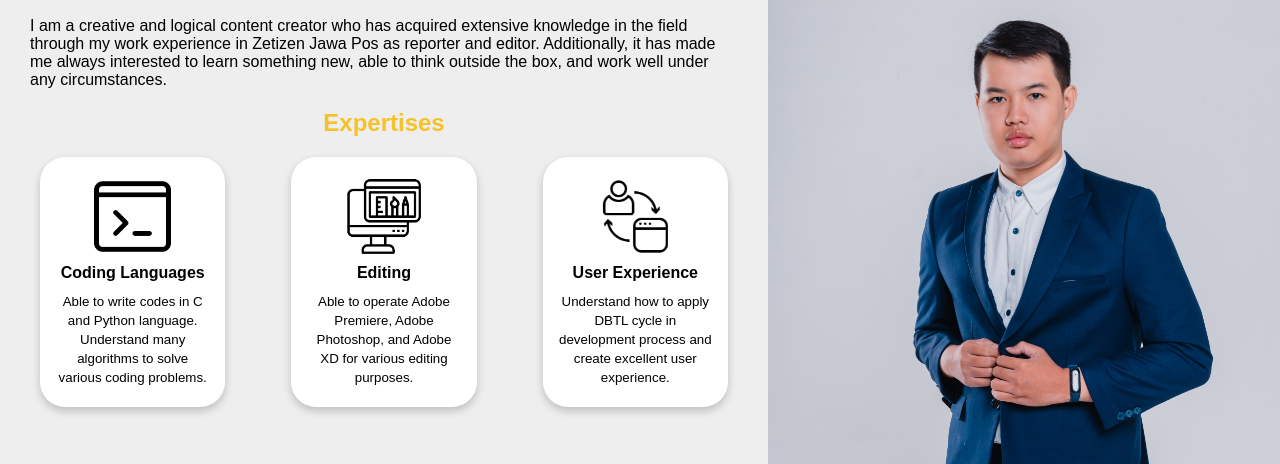
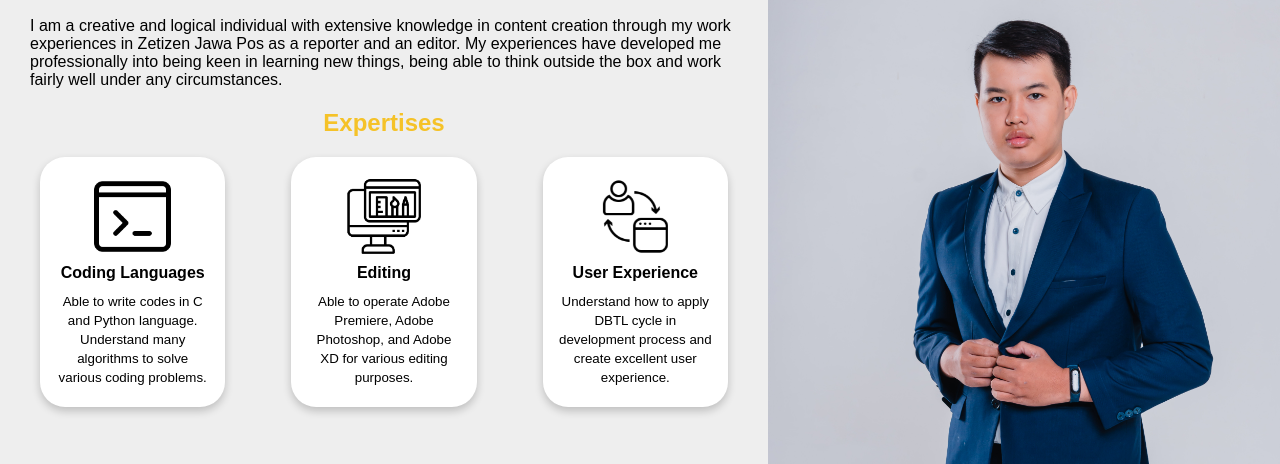
Before and after one commit to kevinc45/kevinc45.github.io, a plain HTML site: page index.html in a window 1280 px wide. Shown: the part 184-648 px from the top of the page. Drawn offline with Linux system fonts and the light colour scheme.

Commit message:
Update index.html

```diff
--- a/index.html
+++ b/index.html
@@ -30,7 +30,7 @@
         <h1>Kevin Christian Hadinata</h1>
         <h2 style="color:#C7821B">Content Creator</h2>
 
-        <p class="about">I am a creative and logical content creator who has acquired extensive knowledge in the field through my work experience in Zetizen Jawa Pos as reporter and editor. Additionally, it has made me always interested to learn something new, able to think outside the box, and work well under any circumstances.</p>
+        <p class="about">I am a creative and logical individual with extensive knowledge in content creation through my work experiences in Zetizen Jawa Pos as a reporter and an editor. My experiences have developed me professionally into being keen in learning new things, being able to think outside the box and work fairly well under any circumstances.</p>
 
 
         <div style="text-align: center;">
```
